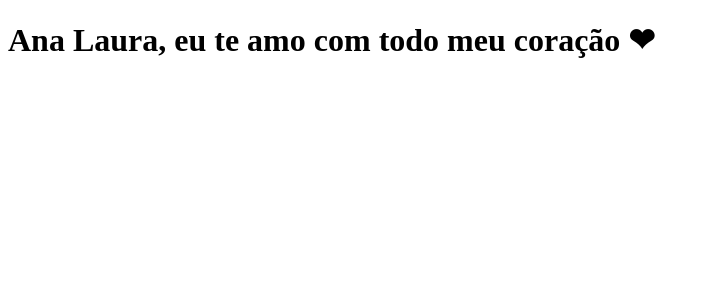
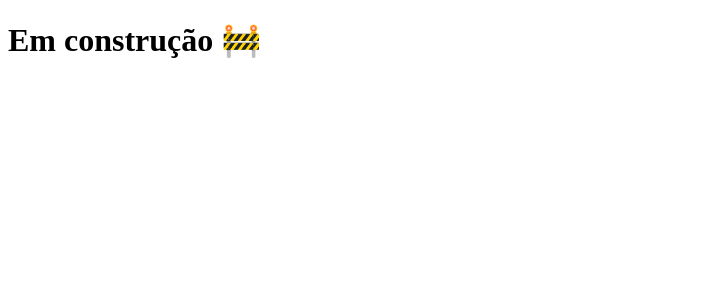
Before and after one commit to RenanVentura/clone-tabnews, a Next.js app: page / in a window 1280 px wide. Shown: the top 300 px of the page, without its empty margins (0-710 px from the left). Built offline with nearby package versions, Linux system fonts and the light colour scheme.

Commit message:
Atualiza a Frase

```diff
--- a/pages/index.js
+++ b/pages/index.js
@@ -1,5 +1,5 @@
 function home() {
-  return <h1>Ana Laura, eu te amo com todo meu coração ❤ </h1>;
+  return <h1>Em construção 🚧 </h1>;
 }
 
 export default home;
```
